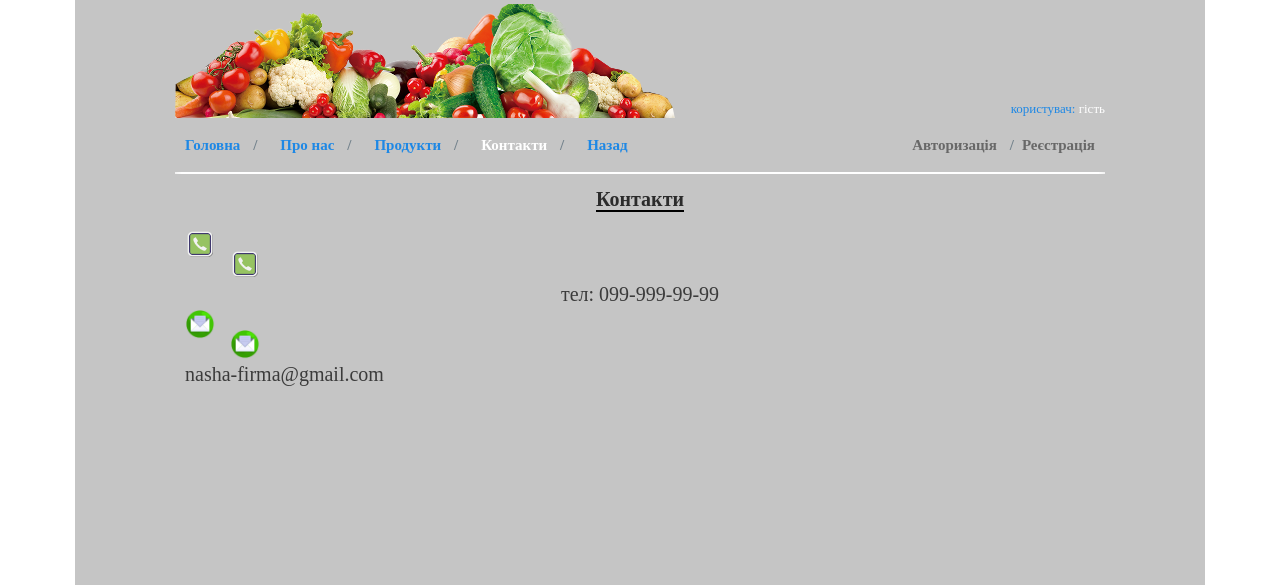
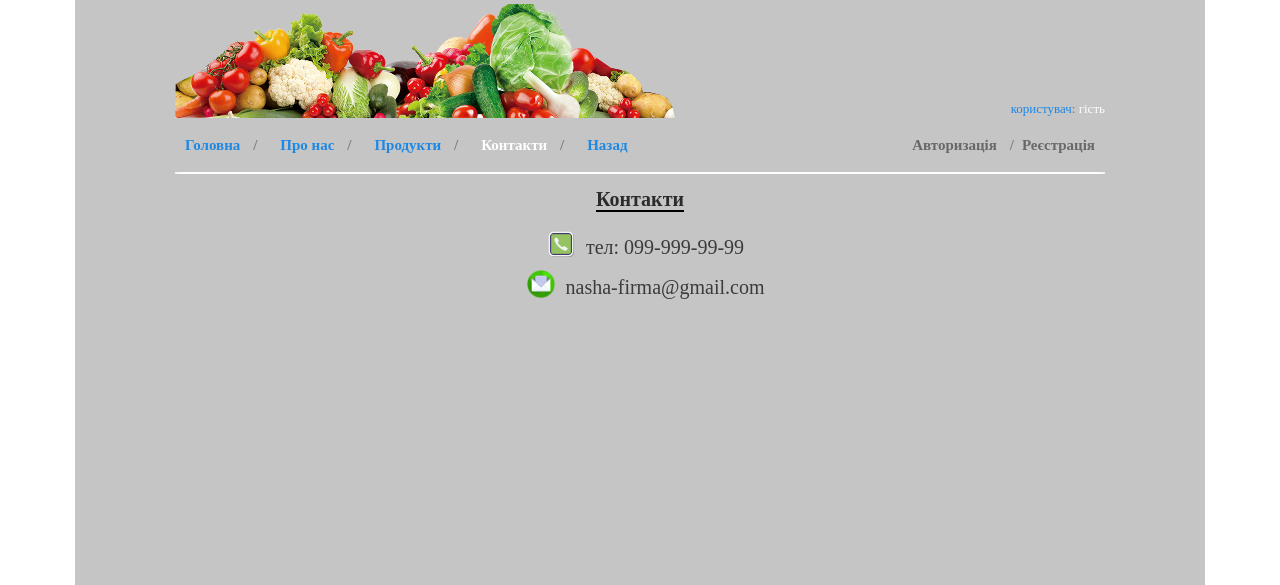
Before and after one commit to VadimTrubay/django_progect_nashafirma, a Django app: page /contacts/ in a window 1280 px wide. Shown: the part 166-751 px from the top of the page. Run offline with Django 4.2, Linux system fonts and the light colour scheme.

Commit message:
Update contacts.html

```diff
--- a/nashafirma/templates/orders/contacts.html
+++ b/nashafirma/templates/orders/contacts.html
@@ -2,14 +2,7 @@
 {% block content %}
 {% load static %}
 
-<div class="contact-phone">
-    <img class="foto-phone" src="{% static './images/phone.png' %}" alt="phone">
-    <a class="phone" href="tel:0999999999">тел: 099-999-99-99</a>
-</div>
-
-<div class="contact-email">
-    <img class="foto-email" src="{% static './images/email.png' %}" alt="email">
-    <a class="email" href="mailto:nasha-firma@gmail.com">nasha-firma@gmail.com</a>
-</div>
+<a class="contact-phone phone" href="tel:0999999999">тел: 099-999-99-99</a>
+<a class="contact-email email" href="mailto:nasha-firma@gmail.com">nasha-firma@gmail.com</a>
 
 {% endblock %}
```
